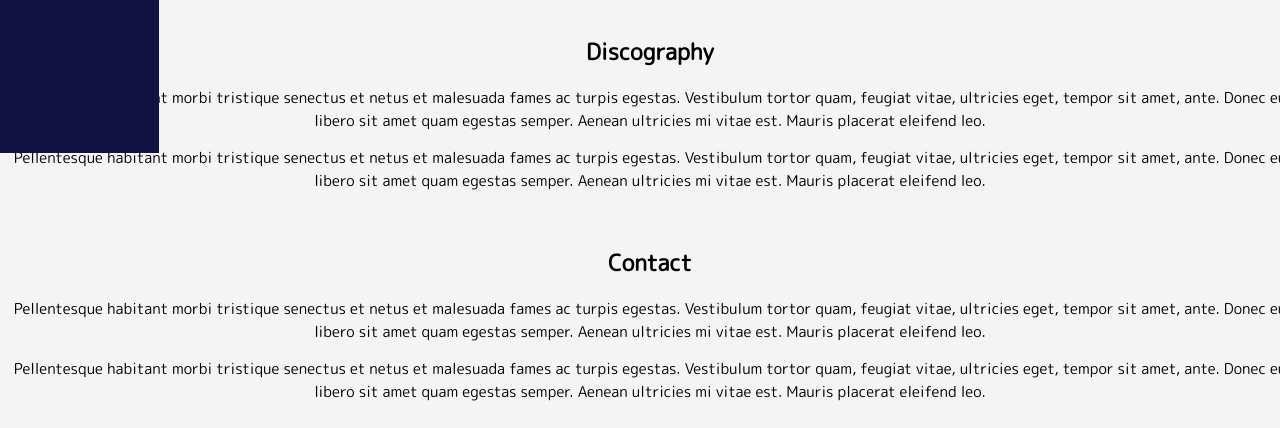
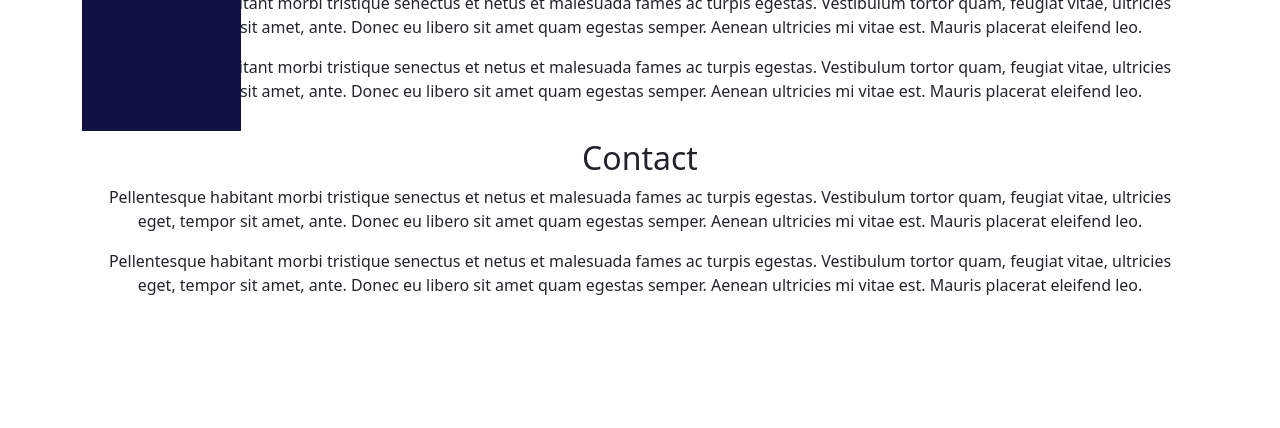
Before and after one commit to a916ww/a916-site, a plain HTML site: page index.html in a window 1280 px wide. Shown: the part 750-1178 px from the top of the page. After the commit the page ends 1073 px from the top, so only its background shows below. Drawn offline with nearby package versions, Linux system fonts and the light colour scheme.

Commit message:
added bootstrap

```diff
--- a/index.html
+++ b/index.html
@@ -2,14 +2,19 @@
 <html>
     <head>
         <meta charset="utf-8">
-        <meta name="viewport" content="width=device-width">
+        <meta name="viewport" content="width=device-width, initial-scale=1">
         <meta name="description" content="a916 makes music">
         <meta name="keywords" content="a916 music composition commission film animation games">
         <meta name="author" content="a916">
         <title>a916 • composer</title>
 
+        <!-- CSS and fonts -->
         <link rel="stylesheet" href="./css/style.css">
         <link href="https://fonts.googleapis.com/css?family=M+PLUS+Rounded+1c" rel="stylesheet">
+
+        <!-- Bootstrap CSS -->
+        <link href="https://cdn.jsdelivr.net/npm/bootstrap@5.0.0-beta1/dist/css/bootstrap.min.css" rel="stylesheet" integrity="sha384-giJF6kkoqNQ00vy+HMDP7azOuL0xtbfIcaT9wjKHr8RbDVddVHyTfAAsrekwKmP1" crossorigin="anonymous">
+
     </head>
     <body>
         <header>
@@ -65,5 +70,8 @@
                 </article>
             </div>
         </section>
+
+        <!-- Bootstrap Bundle with Popper -->
+        <script src="https://cdn.jsdelivr.net/npm/bootstrap@5.0.0-beta1/dist/js/bootstrap.bundle.min.js" integrity="sha384-ygbV9kiqUc6oa4msXn9868pTtWMgiQaeYH7/t7LECLbyPA2x65Kgf80OJFdroafW" crossorigin="anonymous"></script>
     </body>
 </html>
```
